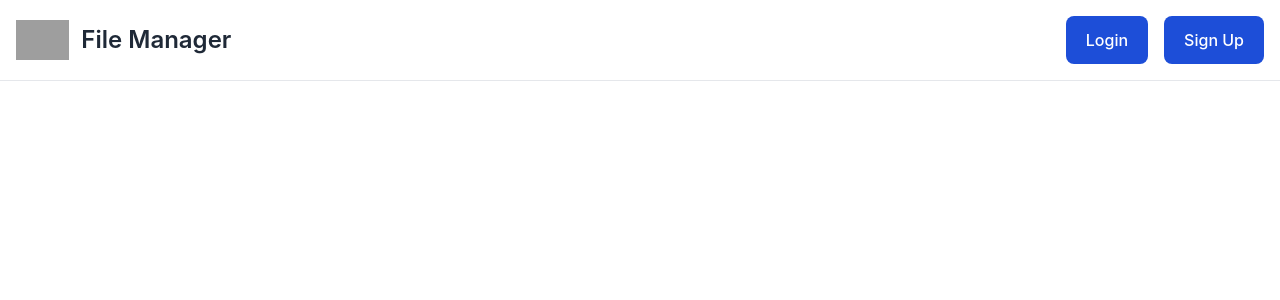
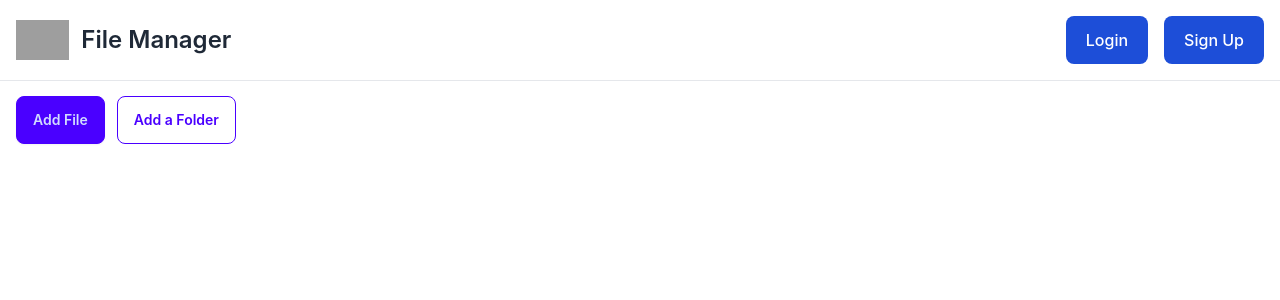
Before and after one commit to Harshul02/File-Management-System, a React (Create React App) app: page /dashboard in a window 1280 px wide. Shown: the top 300 px of the page. Built offline with nearby package versions, Linux system fonts and the light colour scheme; no server answers; grey boxes are pictures that could not be loaded.

Commit message:
Added File Upload

```diff
--- a/package.json
+++ b/package.json
@@ -41,5 +41,6 @@
   "devDependencies": {
     "daisyui": "^4.6.0",
     "tailwindcss": "^3.4.1"
-  }
+  },
+  "proxy": "https://firebasestorage.googleapis.com"
 }
--- /dev/null
+++ b/src/components/API/FileUpload.jsx
@@ -0,0 +1,31 @@
+import React from 'react'
+import { ref, getDownloadURL, uploadBytesResumable, uploadBytes } from "firebase/storage";
+import { storage } from '../../firebase';
+
+const FileUpload = (file) => {
+    const storageRef = ref(storage, `files/${file.name}`);
+    console.log(storageRef);
+    const uploadTask = uploadBytesResumable(storageRef, file);
+    uploadTask.on(
+      "state_changed",
+      (snapshot) => {
+        const progress = Math.round(
+          (snapshot.bytesTransferred / snapshot.totalBytes) * 100
+        );
+        console.log(progress);
+      },
+      (error) => {
+        alert(error);
+      },
+      (error) =>{
+        console.log(error);
+      },
+      () => {
+        getDownloadURL(uploadTask.snapshot.ref).then((downloadURL) => {
+            console.log(downloadURL);
+        });
+      }
+    );
+}
+
+export default FileUpload
--- /dev/null
+++ b/src/components/files/UploadFiles.jsx
@@ -0,0 +1,25 @@
+import React, {useState} from 'react'
+import FileUpload from '../API/FileUpload';
+
+const UploadFiles = () => {
+
+    const [file, setFile] = useState({});
+    const [isFileVisible, setIsFileVisible] = useState(false);
+
+    const handleUploadFile = async (event)=>{
+        let file = event.target.files?.[0];
+        console.log(file);
+        FileUpload(file);
+    }
+  return (
+    <div className='flex flex-row p-4'>
+      {/* Upload */}
+      <button onClick={() => {setIsFileVisible(!isFileVisible)}} className="btn btn-primary" >Add File</button>
+      {isFileVisible && <input onChange={(event) => {handleUploadFile(event)}} type="file" className='file-input w-full max-w-xs' />}
+      <button className="btn btn-outline btn-primary mx-3" >Add a Folder</button>
+
+    </div>
+  )
+}
+
+export default UploadFiles;
--- a/src/firebase.js
+++ b/src/firebase.js
@@ -1,5 +1,7 @@
 import { initializeApp } from "firebase/app";
-import { getAuth, createUserWithEmailAndPassword } from "firebase/auth";
+import { getAuth } from "firebase/auth";
+import { getStorage } from "firebase/storage";
+import { getFirestore } from "firebase/firestore";
 
 const firebaseConfig = {
   apiKey: process.env.REACT_APP_API_KEY,
@@ -13,3 +15,5 @@ const firebaseConfig = {
 // console.log(firebaseConfig);
 export const app = initializeApp(firebaseConfig);
 export const auth = getAuth(app);
+export const storage = getStorage(app);
+export const database = getFirestore(app);
--- a/src/pages/Dashboard.jsx
+++ b/src/pages/Dashboard.jsx
@@ -1,6 +1,7 @@
 import React from 'react'
 import { UserAuth } from '../context/AuthContext'
 import NavBar from '../components/NavBar';
+import UploadFiles from '../components/files/UploadFiles';
 
 const Dashboard = () => {
 
@@ -8,7 +9,12 @@ const Dashboard = () => {
 
   return (
     <div>
-      <NavBar />
+    <div>
+    <NavBar />
+    </div>
+    <div className='mt-20'>
+    <UploadFiles />
+    </div>
     </div>
   )
 }
```
